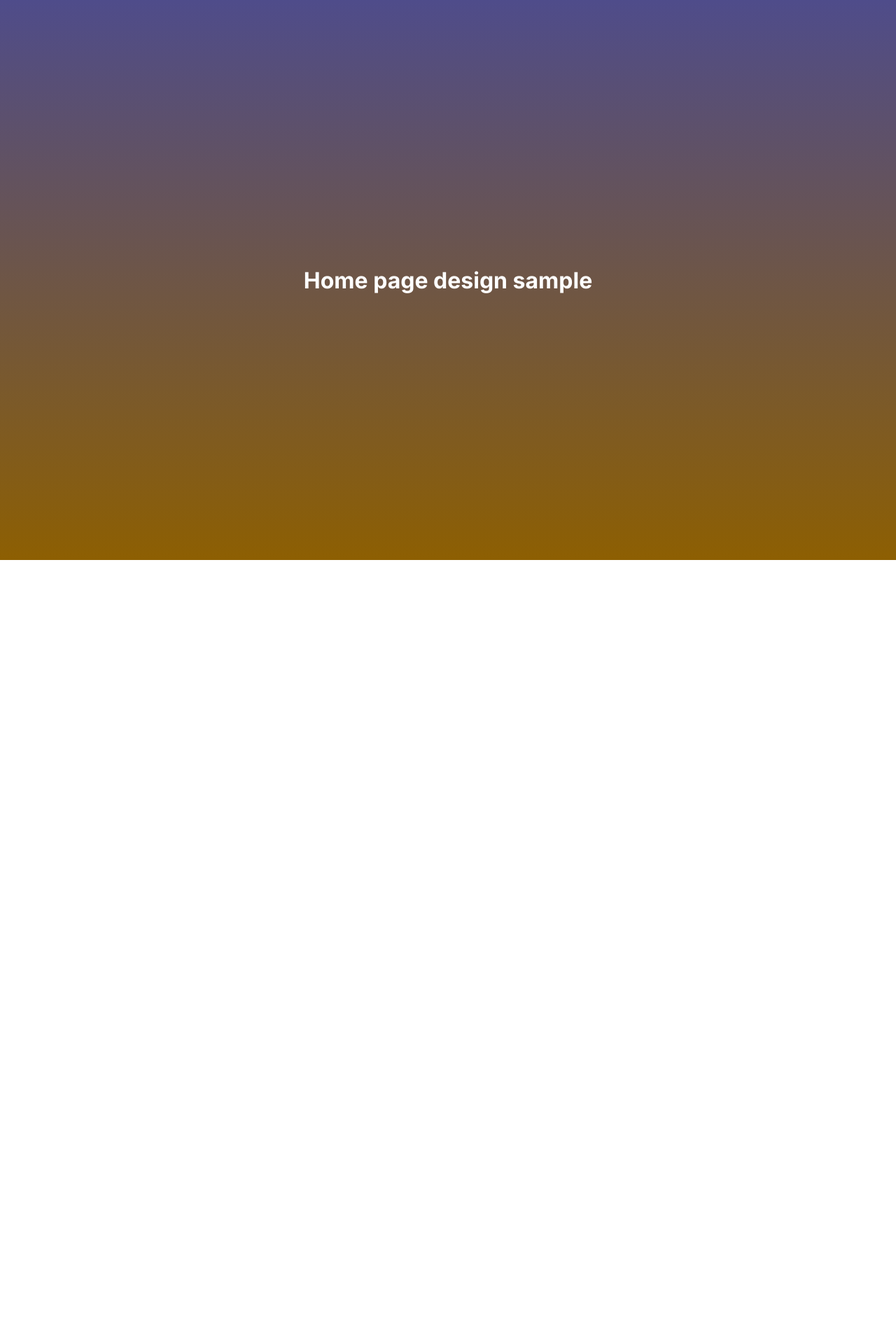
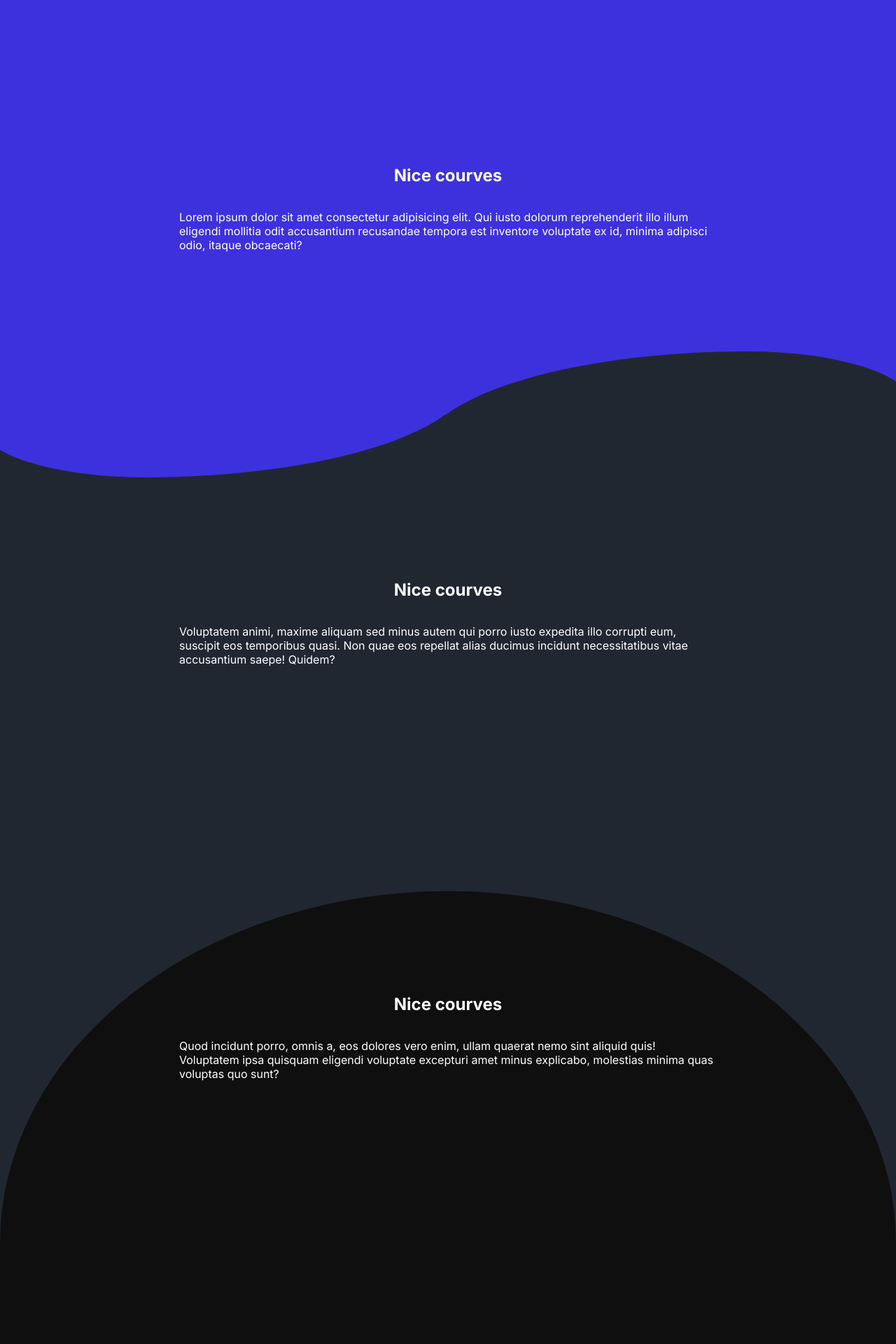
Before and after one commit to the-almeida/next-components, a Next.js app: page / in a window 1280 px wide. Shown: the top 1920 px of the page at 70% size. Before the commit the page ends 800 px from the top, so only its background shows below. Built offline with nearby package versions, Linux system fonts and the light colour scheme.

Commit message:
feat: basic structure courves page

```diff
--- a/app/home.module.css
+++ b/app/home.module.css
@@ -1,15 +1,72 @@
 .homeContainer {
+    margin: 0;
+    color: white;
+    background: #202731;
+    overflow-x: hidden;
+}
+
+.homeContainer section {
+    min-height: 400px;
+    padding: 6rem 20vw;
+    position: relative;
     display: flex;
     flex-direction: column;
     align-items: center;
     justify-content: center;
-    min-height: 100vh;
-    background: linear-gradient(rgba(4, 0, 89, 0.7), rgb(141, 95, 2));
+}
+.homeContainer h1, .homeContainer p {
+    z-index: 999;
 }
 
-.homeContainer h1 {
-    width: 33%;
-    margin: 20px auto;
-    color: white;
-    text-align: center;
+.blue {
+    background: #3c31dd;
 }
+.red {
+    background: #dd3f31;
+}
+.pink {
+    background: #ff0066;
+}
+.dark {
+    background: #0f0f10;
+}
+
+.curve {
+    position: absolute;
+    height: 225px;
+    width: 100%;
+    bottom: 0;
+}
+
+.curve::before {
+    content: '';
+    display: block;
+    position: absolute;
+    border-radius: 100% 50%;
+    width: 55%;
+    height: 100%;
+    background-color:#202731;
+    transform: translate(85%, 60%);
+}
+
+.curve::after {
+    content: '';
+    display: block;
+    position: absolute;
+    border-radius: 100% 50%;
+    width: 55%;
+    height: 100%;
+    background-color: #3c31dd;
+    transform: translate(-4%, 40%);
+}
+
+.bubble::after {
+    content: '';
+    border-top-left-radius: 50% 100%;
+    border-top-right-radius: 50% 100%;
+    position: absolute;
+    bottom: 0;
+    height: 85%;
+    width: 100%;
+    background-color: #0f0f10;
+}
--- a/app/page.tsx
+++ b/app/page.tsx
@@ -10,7 +10,40 @@ interface FormValues {
 export default function Home() {
   return (
     <main className={styles.homeContainer}>
-      <h1>Home page design sample</h1>
+      <section className={styles.blue}>
+        <h1>Nice courves</h1>
+        <p>Lorem ipsum dolor sit amet consectetur adipisicing elit. Qui iusto dolorum reprehenderit illo illum eligendi mollitia odit accusantium recusandae tempora est inventore voluptate ex id, minima adipisci odio, itaque obcaecati?</p>
+        <div className={styles.curve}></div>
+      </section>
+      <section>
+        <h1>Nice courves</h1>
+        <p>Voluptatem animi, maxime aliquam sed minus autem qui porro iusto expedita illo corrupti eum, suscipit eos temporibus quasi. Non quae eos repellat alias ducimus incidunt necessitatibus vitae accusantium saepe! Quidem?</p>
+      </section>
+      <section className={styles.bubble}>
+        <h1>Nice courves</h1>
+        <p>Quod incidunt porro, omnis a, eos dolores vero enim, ullam quaerat nemo sint aliquid quis! Voluptatem ipsa quisquam eligendi voluptate excepturi amet minus explicabo, molestias minima quas voluptas quo sunt?</p>
+      </section>
+      <section className={styles.dark}>
+        <h1>Nice courves</h1>
+        <p>Hic sint deserunt doloribus, accusamus quisquam aliquam maxime modi. Aliquam nemo molestiae facilis ipsam omnis magnam consectetur rem distinctio. Dignissimos eius cum accusamus at asperiores praesentium amet sed. Possimus, maiores!</p>
+      </section>
+      <section className={styles.red}>
+        <h1>Nice courves</h1>
+        <p>Debitis nostrum nulla dicta quis dolor, est, labore pariatur deleniti repellendus, dolores ducimus. Nesciunt illo similique explicabo! Nemo qui dignissimos iure autem accusantium ipsum odit fuga ipsa et perferendis? Temporibus.</p>
+      </section>
+
+      <section>
+        <h1>Nice courves</h1>
+        <p>Tenetur delectus quia placeat officiis enim, quasi eius ipsam magni amet optio dolorum, rerum esse sit quos repudiandae maiores odit veniam qui magnam, ea sequi fugiat! Accusamus impedit exercitationem repellendus.</p>
+      </section>
+      <section>
+        <h1>Nice courves</h1>
+        <p>Adipisci accusamus voluptatem tempore nemo eum totam perferendis earum distinctio, ratione hic consequuntur nostrum eius impedit. Nam aut nostrum, necessitatibus nisi neque facere accusantium quas molestias, excepturi iste natus est!</p>
+      </section>
+      <section>
+        <h1>Nice courves</h1>
+        <p>Tenetur reiciendis magnam illum labore rerum, officiis consequuntur facilis molestias accusamus, dolores enim consequatur asperiores magni nam optio, explicabo ullam modi error tempore? Corrupti molestiae facilis omnis incidunt doloribus error!</p>
+      </section>
     </main>
   )
 }
```
